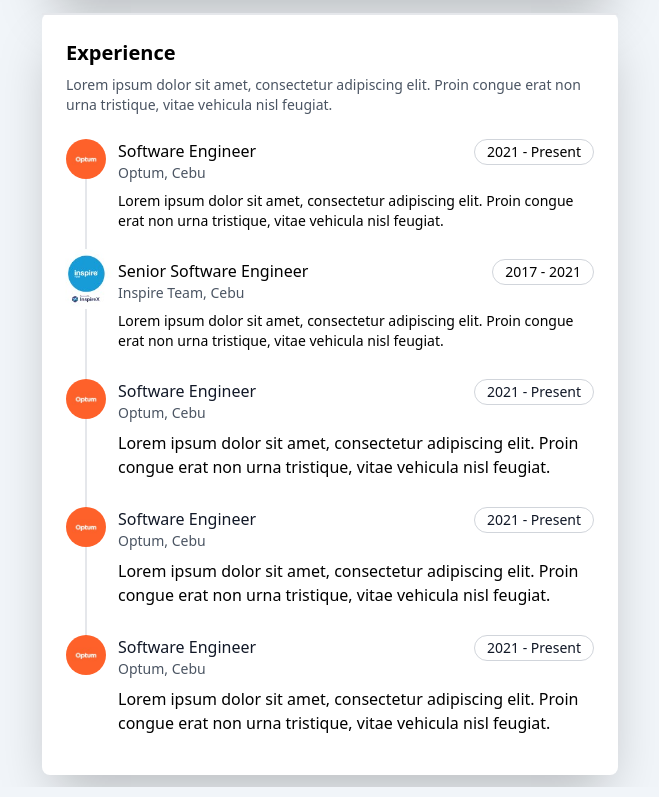
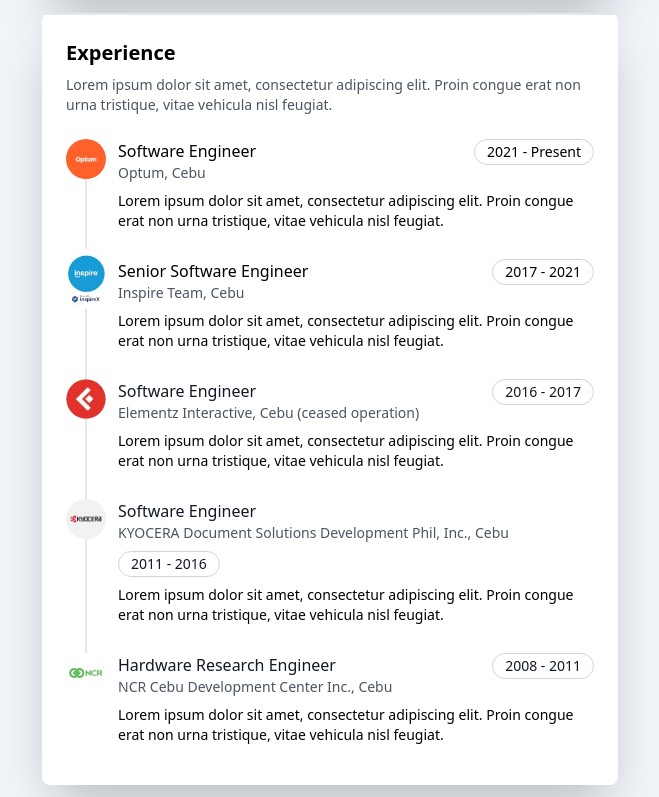
Before and after one commit to krislao/krislao.github.io, a website: page index.html in a window 1280 px wide. Shown: the part 1015-1812 px from the top of the page, without its empty margins (310-969 px from the left). Drawn offline with Linux system fonts and the light colour scheme; files whose address does not match are found by name.

Commit message:
refactor: add more entries to experience section

```diff
--- a/index.html
+++ b/index.html
@@ -302,12 +302,12 @@
                   ></span>
                   <div class="flex items-start gap-3">
                     <a
-                      href="https://www.optum.com/en/"
+                      href="https://www.linkedin.com/company/optum/"
                       rel="noreferrer"
                       class="shrink-0"
                     >
                       <img
-                        src="./assets/optum_logo.jpg"
+                        src="./assets/logo/optum.jpg"
                         alt="Optum logo"
                         class="w-10 rounded-full"
                       />
@@ -318,7 +318,7 @@
                           <span class="font-medium text-black"
                             >Software Engineer</span
                           >
-                          <span class="whitespace-nowrap text-sm text-gray-600">
+                          <span class="text-sm text-gray-600">
                             Optum, Cebu
                           </span>
                         </div>
@@ -347,23 +347,23 @@
                   ></span>
                   <div class="flex items-start gap-3">
                     <a
-                      href="https://www.inspirex.io/"
+                      href="https://www.linkedin.com/company/inspire-team/"
                       rel="noreferrer"
                       class="shrink-0"
                     >
                       <img
-                        src="./assets/inspire_team_logo.jpg"
+                        src="./assets/logo/inspire.jpg"
                         alt="InspireTeam logo"
                         class="w-10 rounded-full scale-150"
                       />
                     </a>
                     <div class="flex flex-col gap-2">
                       <div class="flex flex-wrap items-start gap-2">
-                        <div class="flex flex-col grow shrink-0">
+                        <div class="flex flex-col grow">
                           <span class="font-medium text-black"
                             >Senior Software Engineer</span
                           >
-                          <span class="whitespace-nowrap text-sm text-gray-600">
+                          <span class="text-sm text-gray-600">
                             Inspire Team, Cebu
                           </span>
                         </div>
@@ -384,36 +384,35 @@
                   </div>
                 </div>
               </li>
-              <!-- TODO: Elementz -->
               <li>
                 <div class="relative">
                   <span
                     class="absolute top-10 left-5 -ml-px h-full w-0.5 bg-gray-200"
                     aria-hidden="true"
                   ></span>
-                  <div class="relative flex items-start gap-3">
+                  <div class="flex items-start gap-3">
                     <img
-                      src="./assets/optum_logo.jpg"
-                      alt="Optum logo"
+                      src="./assets/logo/elementz.jpg"
+                      alt="Elementz logo"
                       class="w-10 rounded-full"
                     />
                     <div class="flex flex-col gap-2">
                       <div class="flex flex-wrap items-start gap-2">
-                        <div class="flex flex-col grow shrink-0">
+                        <div class="flex flex-col grow">
                           <span class="font-medium text-gray-900"
                             >Software Engineer</span
                           >
-                          <span class="whitespace-nowrap text-sm text-gray-600">
-                            Optum, Cebu
+                          <span class="text-sm text-gray-600">
+                            Elementz Interactive, Cebu (ceased operation)
                           </span>
                         </div>
                         <span
                           class="bg-white rounded-full border border-gray-300 px-3 py-0.5 text-sm font-medium text-gray-900"
                         >
-                          2021 - Present
+                          2016 - 2017
                         </span>
                       </div>
-                      <div class="">
+                      <div class="text-sm">
                         <p>
                           Lorem ipsum dolor sit amet, consectetur adipiscing
                           elit. Proin congue erat non urna tristique, vitae
@@ -424,36 +423,42 @@
                   </div>
                 </div>
               </li>
-              <!-- TODO: KYOCERA -->
               <li>
                 <div class="relative">
                   <span
                     class="absolute top-10 left-5 -ml-px h-full w-0.5 bg-gray-200"
                     aria-hidden="true"
                   ></span>
-                  <div class="relative flex items-start gap-3">
+                  <div class="flex items-start gap-3">
+                    <a
+                      href="https://www.linkedin.com/company/kddp/"
+                      rel="noreferrer"
+                      class="shrink-0"
+                    >
                       <img
-                      src="./assets/optum_logo.jpg"
-                      alt="Optum logo"
+                        src="./assets/logo/kyocera.jpg"
+                        alt="Kyocera logo"
                         class="w-10 rounded-full"
                       />
+                    </a>
                     <div class="flex flex-col gap-2">
                       <div class="flex flex-wrap items-start gap-2">
-                        <div class="flex flex-col grow shrink-0">
+                        <div class="flex flex-col grow">
                           <span class="font-medium text-gray-900"
                             >Software Engineer</span
                           >
-                          <span class="whitespace-nowrap text-sm text-gray-600">
-                            Optum, Cebu
+                          <span class="text-sm text-gray-600">
+                            KYOCERA Document Solutions Development Phil, Inc.,
+                            Cebu
                           </span>
                         </div>
                         <span
                           class="bg-white rounded-full border border-gray-300 px-3 py-0.5 text-sm font-medium text-gray-900"
                         >
-                          2021 - Present
+                          2011 - 2016
                         </span>
                       </div>
-                      <div class="">
+                      <div class="text-sm">
                         <p>
                           Lorem ipsum dolor sit amet, consectetur adipiscing
                           elit. Proin congue erat non urna tristique, vitae
@@ -464,31 +469,36 @@
                   </div>
                 </div>
               </li>
-              <!-- TODO: NCR -->
               <li>
                 <div class="relative flex items-start gap-3">
+                  <a
+                    href="https://www.linkedin.com/company/ncr-corporation/"
+                    rel="noreferrer"
+                    class="shrink-0"
+                  >
                     <img
-                    src="./assets/optum_logo.jpg"
-                    alt="Optum logo"
+                      src="./assets/logo/ncr.jpg"
+                      alt="NCR logo"
                       class="w-10 rounded-full"
                     />
+                  </a>
                   <div class="flex flex-col gap-2">
                     <div class="flex flex-wrap items-start gap-2">
-                      <div class="flex flex-col grow shrink-0">
+                      <div class="flex flex-col grow">
                         <span class="font-medium text-gray-900"
-                          >Software Engineer</span
+                          >Hardware Research Engineer</span
                         >
-                        <span class="whitespace-nowrap text-sm text-gray-600">
-                          Optum, Cebu
+                        <span class="text-sm text-gray-600">
+                          NCR Cebu Development Center Inc., Cebu
                         </span>
                       </div>
                       <span
                         class="bg-white rounded-full border border-gray-300 px-3 py-0.5 text-sm font-medium text-gray-900"
                       >
-                        2021 - Present
+                        2008 - 2011
                       </span>
                     </div>
-                    <div class="">
+                    <div class="text-sm">
                       <p>
                         Lorem ipsum dolor sit amet, consectetur adipiscing elit.
                         Proin congue erat non urna tristique, vitae vehicula
@@ -503,8 +513,6 @@
         </div>
       </section>
     </main>
-
-    <!-- TODO: End: Experience -->
     <!-- TODO: Start: Projects -->
     <!-- TODO: End: Projects -->
   </body>
```
Also changed, not shown: assets/logo/elementz.jpg (added), assets/logo/inspire.jpg (renamed from assets/inspire_team_logo.jpg), assets/logo/kyocera.jpg (added), assets/logo/ncr.jpg (added), assets/logo/optum.jpg (renamed from assets/optum_logo.jpg), output.css. Lines whose indentation alone changed are shown as unchanged.
